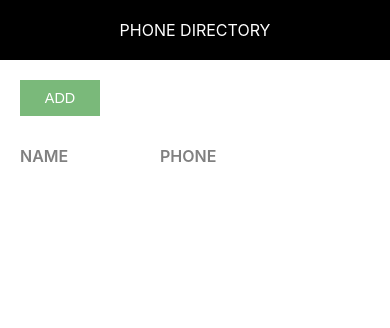
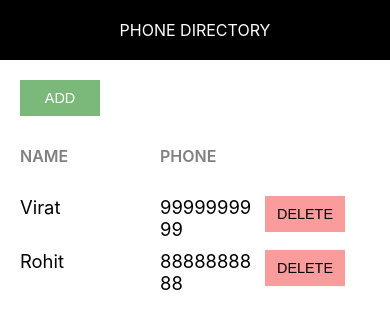
Before and after one commit to MaheswarReddyManyam/phone-directory, a React (Create React App) app: page / in a window 390 px wide. Shown: the top 328 px of the page. Built offline with nearby package versions, Linux system fonts and the light colour scheme; the HTML template or start-up script is replaced by a standard one.

Commit message:
Added ‘PhoneDirectory’ as smart component, renamed ‘App’ as ‘ShowSubscribers’ and converted ‘AddSubscribers’ and ‘ShowSubscribers’ as dumb components

```diff
--- a/src/AddSubscriber.js
+++ b/src/AddSubscriber.js
@@ -17,16 +17,20 @@ class AddSubscriber extends Component{
         const state = this.state;
         state[e.target.name]=e.target.value;
         this.setState(state);
-        console.log(this.state);
+    }
+    onFormSubmitted=(e)=>{
+        e.preventDefault();
+        this.props.addSubscriberHandler(this.state);
+        this.setState({id:0, name: '', phone:''});
     }
     render(){
-        const {name, phone} = this.state;
+        // const {name, phone} = this.state;
         return(
             <div>
                 <Header heading="Add Subscriber"></Header>
                 <div className="component-body-container">
                     <button className="custom-btn">Back</button>
-                    <form className="subscriber-form">
+                    <form className="subscriber-form" onSubmit={this.onFormSubmitted.bind(this)}>
                         <label htmlFor="name" className="label-control">Name: </label><br/>
                         <input id="name" type="text" className="input-control" name="name" onChange={this.inputChangedHandler}/><br/><br/>
                         <label htmlFor="phone" className="label-control">Phone: </label><br/>
--- /dev/null
+++ b/src/PhoneDirectory.js
@@ -0,0 +1,38 @@
+import React,{Component} from 'react';
+import AddSubscriber from './AddSubscriber';
+import ShowSubscribers from './ShowSubscribers';
+
+export default class PhoneDirectory extends Component{
+    constructor(){
+        super();
+        this.state={
+            subscriberList:[{
+                id:0,
+                name: 'Virat',
+                phone: 9999999999
+            },
+            {
+                id: 1,
+                name: 'Rohit',
+                phone: 8888888888
+            }]
+        }
+    }
+    addSubscriberHandler = (newSubscriber)=>{
+        let subscriberList = this.state.subscriberList;
+        if(subscriberList.length>0){
+            newSubscriber.id=subscriberList[subscriberList.length-1].id+1;
+        }
+        else newSubscriber.id=1;
+        subscriberList.push(newSubscriber);
+        this.setState({subscriberList:subscriberList});
+        console.log(this.state.subscriberList);
+    }
+
+    render(){
+        return(
+            // <AddSubscriber addSubscriberHandler={this.addSubscriberHandler}/>
+            <ShowSubscribers subscriberList={this.state.subscriberList}/>
+        )
+    }
+}
--- a/src/App.js
+++ b/src/ShowSubscribers.js
@@ -3,29 +3,11 @@
 // import './App.css';
 import React, { Component } from "react";
 import Header from "./Header";
-import './App.css';
-import './common/common.css'
+import './ShowSubscribers.css';
+import './common/common.css';
 
-class App extends Component {
-  // let subscribers=[
-  //   {
-  //     id:1,
-  //     name: 'Virat Kohli',
-  //     phone: 9999999999
-  //   },
-  //   {
-  //     id:2,
-  //     name: 'Rohit Sharma',
-  //     phone: 8888888888
-  //   }
-  // ]
-  constructor()
-  {
-    super();
-    this.state={
-      subscribersListToShow:[]
-    }
-  }
+class ShowSubscribers extends Component {
+
   render(){
   return (
     <div>
@@ -38,7 +20,7 @@ class App extends Component {
             <span className="grid-item phone-heading">Phone</span>
           </div>
           {
-            this.state.subscribersListToShow.map(sub =>{
+            this.props.subscriberList.map(sub =>{
               return <div key={sub.id} className="grid-container">
               <span className="grid-item">{sub.name}</span>
               <span className="grid-item">{sub.phone}</span>
@@ -54,4 +36,4 @@ class App extends Component {
 }
 }
 
-export default App;
+export default ShowSubscribers;
--- a/src/index.js
+++ b/src/index.js
@@ -1,15 +1,16 @@
 import React from 'react';
 import ReactDOM from 'react-dom/client';
 import './index.css';
-import App from './App';
+import ShowSubscribers from './ShowSubscribers';
 import reportWebVitals from './reportWebVitals';
 import AddSubscriber from './AddSubscriber';
 import './common/common.css'
+import PhoneDirectory from './PhoneDirectory';
 
 const root = ReactDOM.createRoot(document.getElementById('root'));
 root.render(
   <React.StrictMode>
-    <App />
+    <PhoneDirectory />
   </React.StrictMode>
 );
 
```
Also changed, not shown: src/ShowSubscribers.css (renamed from src/App.css), 1 other file (tests, documents, lock files or other folders).
